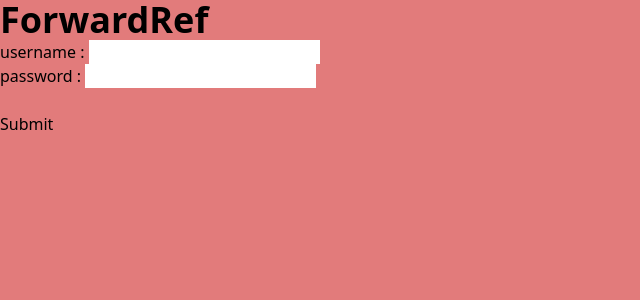
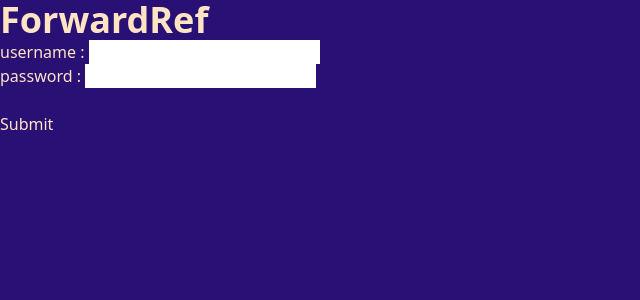
Before and after one commit to tashrifmiyaji/my-react, a React (Vite) app: page / in a window 1280 px wide. Shown: the top 300 px of the page, without its empty margins (0-640 px from the left). Built offline with nearby package versions, Linux system fonts and the light colour scheme.

Commit message:
some updates

```diff
--- a/src/index.css
+++ b/src/index.css
@@ -33,8 +33,9 @@
     margin: 0px;
     list-style: none;
     text-decoration: none;
+    color: bisque;
 }
 
 body {
-    background-color: rgb(226, 123, 123);
+    background-color: rgb(41, 16, 117);
 }
```
Also changed, not shown: 1 other file (tests, documents, lock files or other folders).
